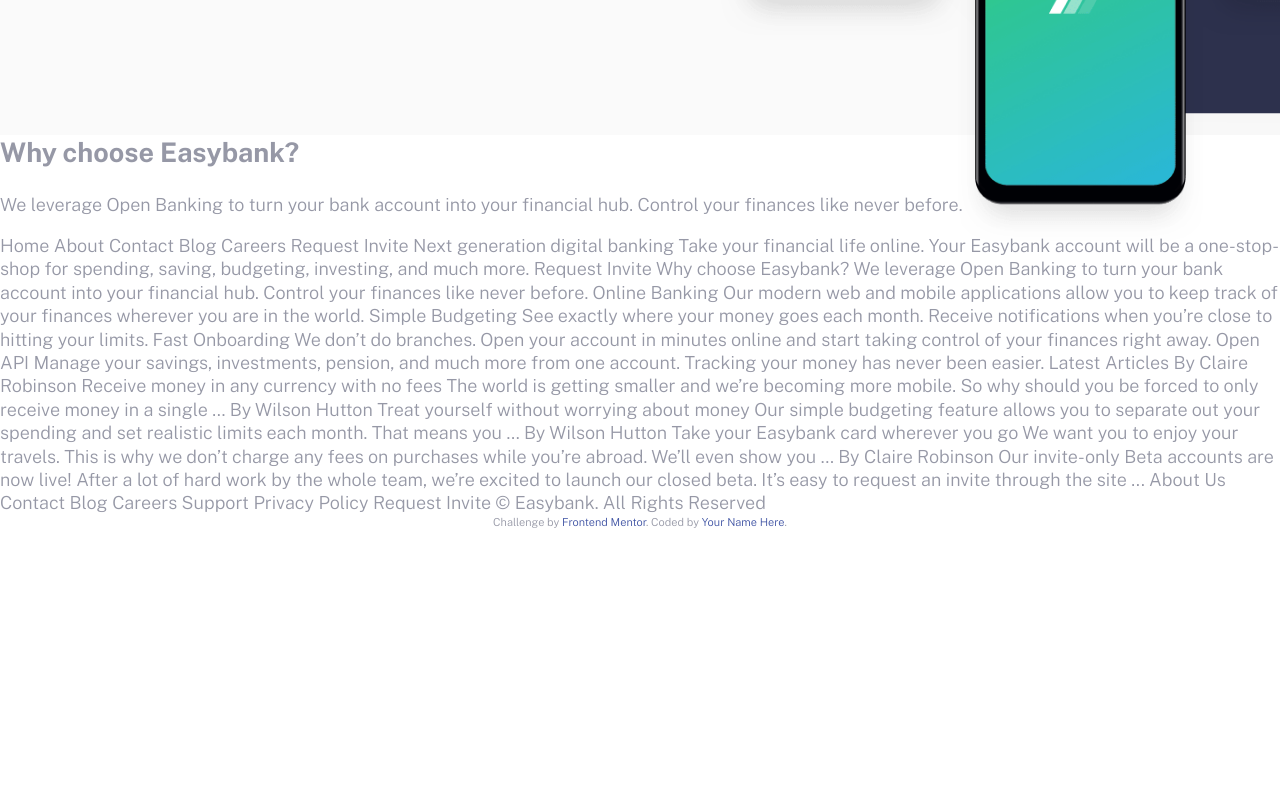
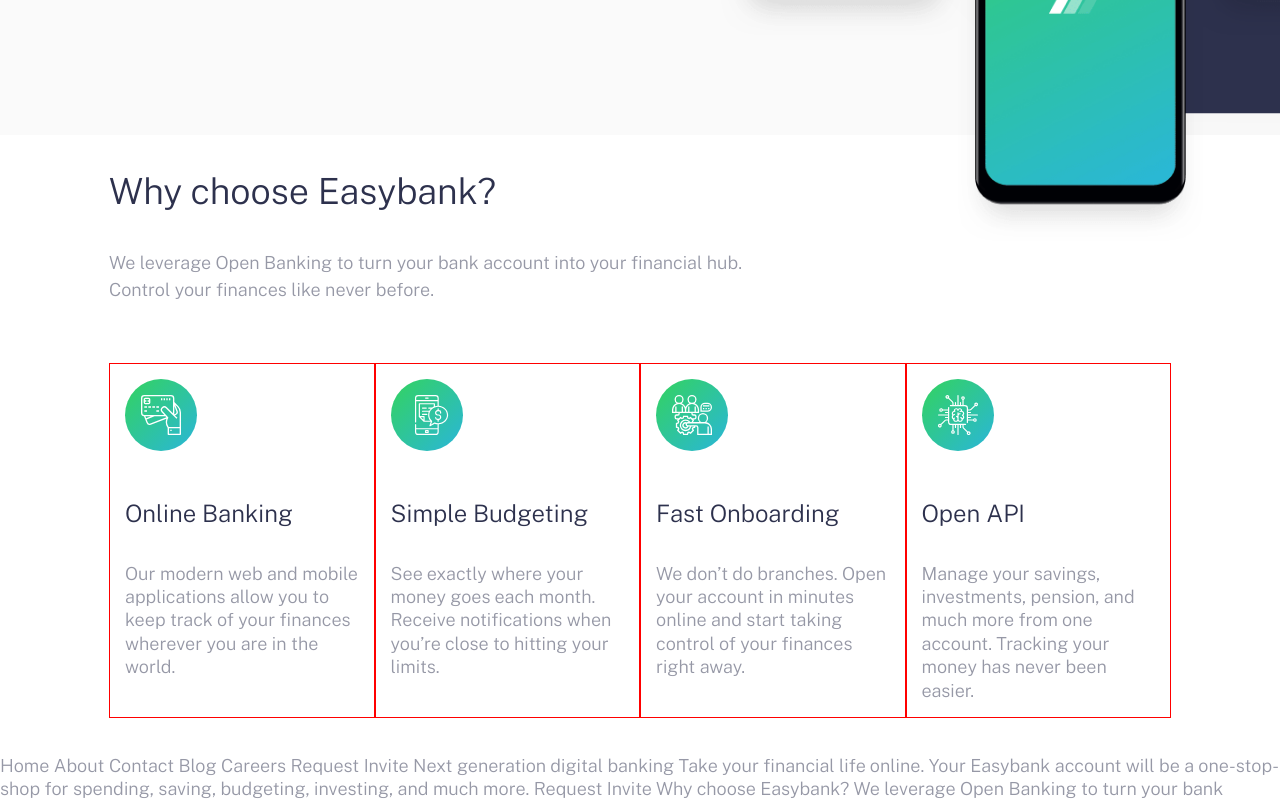
Before and after one commit to AleksandrKlesh/easybank, a plain HTML site: page index.html in a window 1280 px wide. Shown: the part 601-1401 px from the top of the page. Before the commit the page ends 1130 px from the top, so only its background shows below. Drawn offline with nearby package versions, Linux system fonts and the light colour scheme.

Commit message:
feat: added features

```diff
--- /dev/null
+++ b/app/scss/_feature.scss
@@ -0,0 +1,50 @@
+.feature {
+  &__intro {
+    margin-bottom: 3.75rem;
+    @include breakpoint-up(large) {
+      max-width: 60%;
+    }
+  }
+
+  &__grid {
+    @include breakpoint-up(medium) {
+      display: flex;
+      flex-wrap: wrap;
+    }
+  }
+
+  &__item {
+    border: 1px solid red;
+    padding: 0.9375rem;
+
+    @include breakpoint-up(medium) {
+      flex: 0 0 50%;
+    }
+    @include breakpoint-up(large) {
+      flex: 1;
+    }
+  }
+
+  &__icon {
+    margin-bottom: 1.875rem;
+    @include breakpoint-up(large) {
+      margin-bottom: 2.75rem;
+    }
+  }
+
+  &__title {
+    font-size: 1.25rem;
+    font-weight: 300;
+    line-height: 1.15;
+    color: $darkBlue;
+    margin-bottom: 1.5rem;
+
+    @include breakpoint-up(large) {
+      font-size: 1.5rem;
+      margin-bottom: 2.125rem;
+    }
+  }
+
+  &__description {
+  }
+}
--- a/app/scss/_globals.scss
+++ b/app/scss/_globals.scss
@@ -17,6 +17,7 @@ body {
   font-weight: 300;
   color: $grayishBlue;
   line-height: 1.3;
+  min-height: 300vh;
 
   @include breakpoint-up(large) {
     font-size: $font-med;
@@ -27,10 +28,38 @@ body {
   }
 }
 
+// text
 h1,
 h2,
 h3 {
   margin-top: 0px;
+  font-weight: 300;
+  line-height: 1.15;
+  color: $darkBlue;
+}
+
+h1 {
+  font-size: 2.3125rem;
+  margin-bottom: 1.5rem;
+
+  @include breakpoint-up(large) {
+    font-size: $font-xlg;
+  }
+}
+
+h2 {
+  font-size: 1.875rem;
+  margin-bottom: 1.5625rem;
+
+  @include breakpoint-up(large) {
+    font-size: 2.25rem;
+    margin-bottom: 2.25rem;
+  }
+}
+
+p {
+  line-height: 1.5;
+  margin-bottom: 2.25rem;
 }
 
 a,
--- a/app/scss/_hero.scss
+++ b/app/scss/_hero.scss
@@ -77,22 +77,5 @@
       order: 1;
       text-align: left;
     }
-
-    h1 {
-      font-size: 2.3125rem;
-      font-weight: 300;
-      line-height: 1.15;
-      color: $darkBlue;
-      margin-bottom: 1.5rem;
-
-      @include breakpoint-up(large) {
-        font-size: $font-xlg;
-      }
-    }
-
-    p {
-      line-height: 1.5;
-      margin-bottom: 2.25rem;
-    }
   }
 }
--- a/app/scss/style.scss
+++ b/app/scss/style.scss
@@ -4,3 +4,4 @@
 @import "globals";
 @import "header";
 @import "hero";
+@import "feature";
--- a/index.html
+++ b/index.html
@@ -86,12 +86,56 @@
       </div>
     </section>
 
-    <section class="features">
-      <h2 class="features__title">Why choose Easybank?</h2>
-      <p class="features__description">
-        We leverage Open Banking to turn your bank account into your financial
-        hub. Control your finances like never before.
-      </p>
+    <section class="features container container--pall">
+      <div class="feature__intro">
+        <h2 class="features__title">Why choose Easybank?</h2>
+        <p class="features__description">
+          We leverage Open Banking to turn your bank account into your financial
+          hub. Control your finances like never before.
+        </p>
+      </div>
+
+      <div class="feature__grid">
+        <div class="feature__item">
+          <div class="feature__icon"><img src="/images/icon-online.svg" /></div>
+          <div class="feature__title">Online Banking</div>
+          <div class="feature__description">
+            Our modern web and mobile applications allow you to keep track of
+            your finances wherever you are in the world.
+          </div>
+        </div>
+
+        <div class="feature__item">
+          <div class="feature__icon">
+            <img src="/images/icon-budgeting.svg" />
+          </div>
+          <div class="feature__title">Simple Budgeting</div>
+          <div class="feature__description">
+            See exactly where your money goes each month. Receive notifications
+            when you’re close to hitting your limits.
+          </div>
+        </div>
+
+        <div class="feature__item">
+          <div class="feature__icon">
+            <img src="/images/icon-onboarding.svg" />
+          </div>
+          <div class="feature__title">Fast Onboarding</div>
+          <div class="feature__description">
+            We don’t do branches. Open your account in minutes online and start
+            taking control of your finances right away.
+          </div>
+        </div>
+
+        <div class="feature__item">
+          <div class="feature__icon"><img src="/images/icon-api.svg" /></div>
+          <div class="feature__title">Open API</div>
+          <div class="feature__description">
+            Manage your savings, investments, pension, and much more from one
+            account. Tracking your money has never been easier.
+          </div>
+        </div>
+      </div>
 
       <!-- <ul class="features__list">
         <li class="features__item">
```
Also changed, not shown: dist/style.css, 1 other file.
